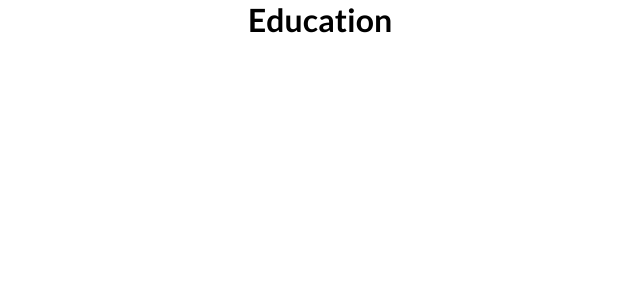
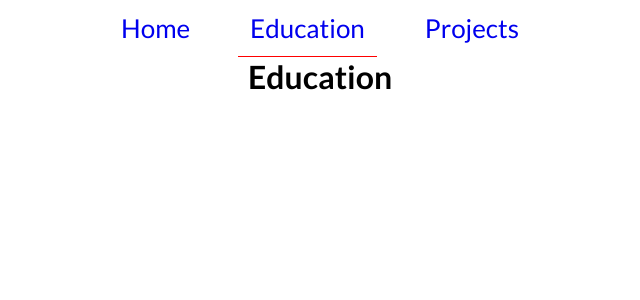
Before and after one commit to tylerhand1/portfolio, a React (Vite) app: page /education in a window 1280 px wide. Shown: the top 300 px of the page, without its empty margins (320-960 px from the left). Built offline with nearby package versions, Linux system fonts and the light colour scheme.

Commit message:
Modified pages to reflect current navbar configuration

```diff
--- a/src/pages/Education.jsx
+++ b/src/pages/Education.jsx
@@ -1,9 +1,12 @@
+import Navbar from '../components/Navbar';
+
 const Education = () => {
   return (
     <>
+      <Navbar isEducation={true} />
       <h1>Education</h1>
     </>
-  )
-}
+  );
+};
 
 export default Education;
--- a/src/pages/Home.jsx
+++ b/src/pages/Home.jsx
@@ -1,9 +1,12 @@
+import Navbar from '../components/Navbar';
+
 const Home = () => {
   return (
     <>
+      <Navbar isHome={true} />
       <h1>Home</h1>
     </>
-  )
-}
+  );
+};
 
 export default Home;
--- a/src/pages/Projects.jsx
+++ b/src/pages/Projects.jsx
@@ -1,9 +1,12 @@
+import Navbar from '../components/Navbar';
+
 const Projects = () => {
   return (
     <>
+      <Navbar isProjects={true} />
       <h1>Projects</h1>
     </>
-  )
-}
+  );
+};
 
 export default Projects;
```
